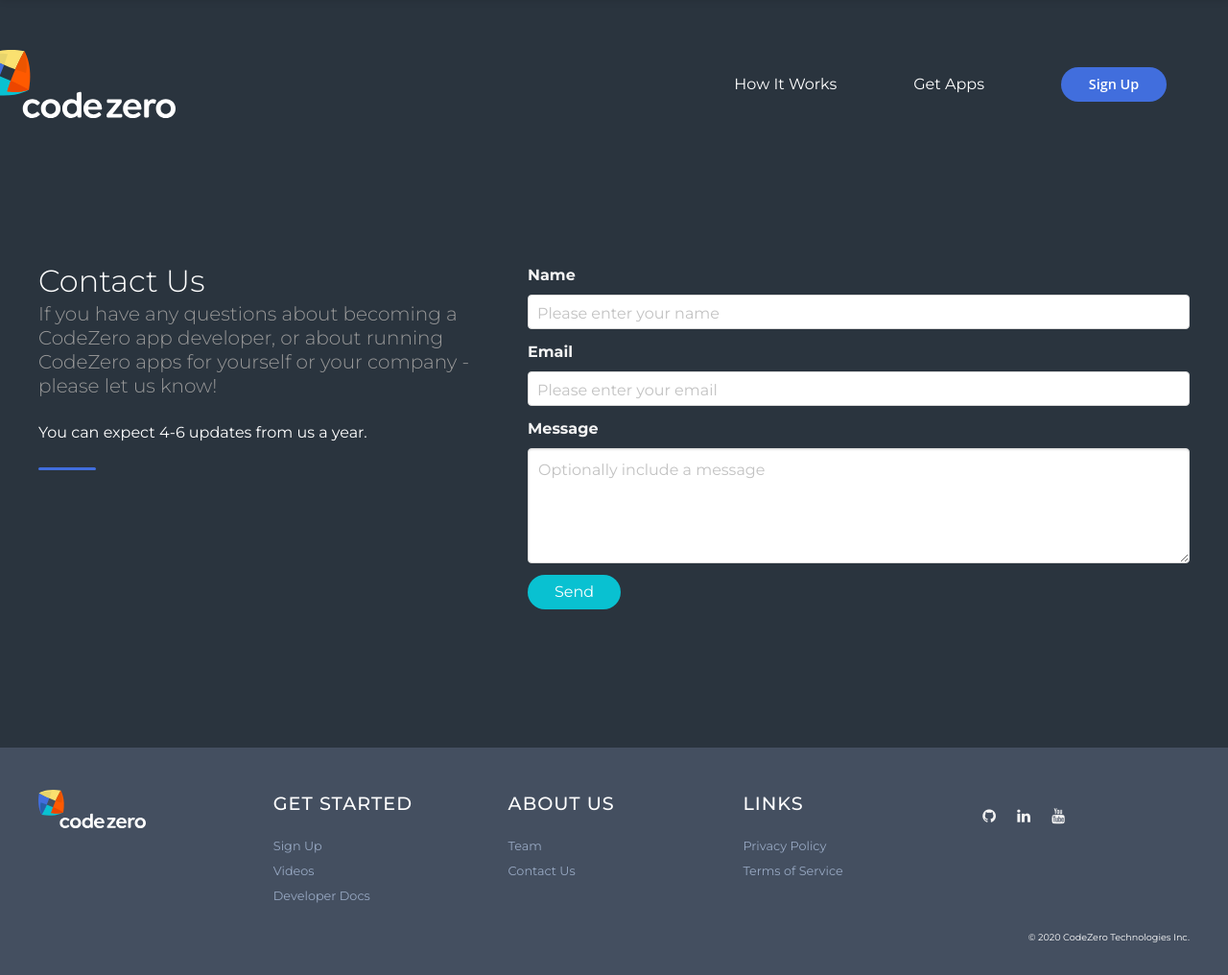
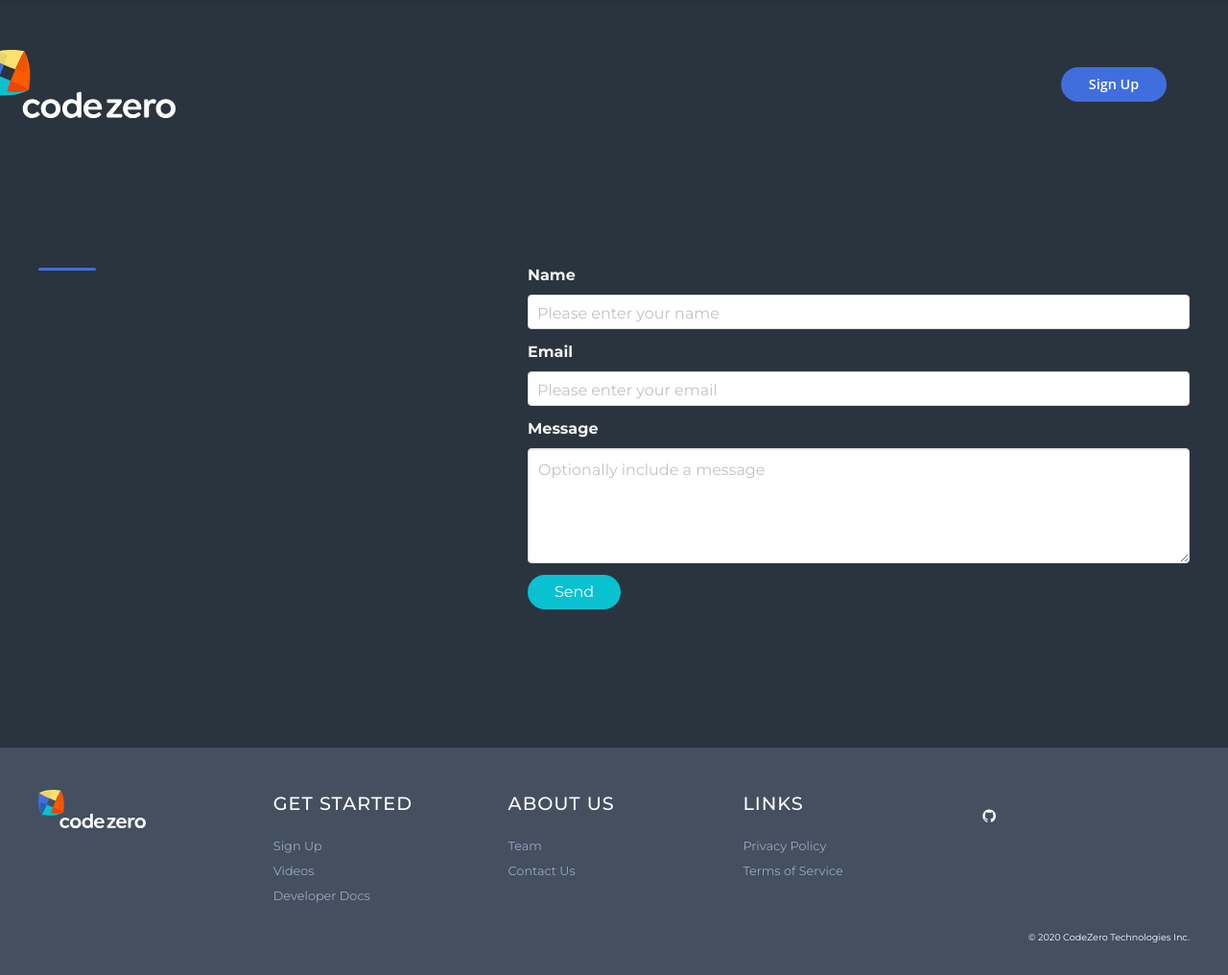
Before and after one commit to traxitt/traxitt.github.io, a plain HTML site: page contact/index.html in a window 1280 px wide. Shown: the whole page at 96% size. Drawn offline with nearby package versions, Linux system fonts and the light colour scheme; a script that the page names is missing.

Commit message:
minor edits

```diff
--- a/contact/index.html
+++ b/contact/index.html
@@ -37,12 +37,6 @@
       <div id="navbar-menu" class="navbar-menu is-static">
 
         <div class="navbar-end">
-          <a href="../#howitworks" class="navbar-item is-secondary" >
-            How It Works
-          </a>
-          <a href="../#marketplace" class="navbar-item is-secondary" >
-            Get Apps
-          </a>
           <a href="https://hub.codezero.io/signup" class="navbar-item">
             <span class="button signup-button rounded secondary-btn raised">
               Sign Up
@@ -72,12 +66,6 @@
     <div id="cloned-navbar-menu" class="navbar-menu is-fixed">
 
       <div class="navbar-end">
-        <a href="../#howitworks" class="navbar-item is-secondary" >
-          How It Works
-        </a>
-        <a href="../#marketplace" class="navbar-item is-secondary" >
-          Get Apps
-        </a>
         <a href="https://hub.codezero.io/signup" class="navbar-item">
           <span class="button signup-button rounded secondary-btn raised">
             Sign Up
@@ -94,14 +82,14 @@
   <div class="container">
     <div class="columns">
       <div class="column is-centered-tablet-portrait">
-        <h1 class="title section-title">Contact Us</h1>
-        <h3 class="subtitle is-5 is-muted">If you have any questions about becoming a CodeZero app developer, or about running CodeZero apps for yourself or your company - please let us know!</h3>
-        <p>You can expect 4-6 updates from us a year.</p>
+        <h1 class="title section-title"></h1>
+        <h3 class="subtitle is-5 is-muted"></h3>
+        <p></p>
         <div class="divider"></div>
       </div>
       <div class="column is-7">
         <div class="contact-form kwes-form">
-          <form method="POST" action="https://kwes.io/api/foreign/forms/iJqFlfnOYzwF3Olr7D1t">
+          <form method="POST" action="">
             <div class="field">
               <label class="label" for="name">Name</label>
               <div class="control">
@@ -212,12 +200,6 @@
                 <a class="level-item" href="https://github.com/c6o"  target="_blank">
                   <span class="icon"><i class="fa fa-github"></i></span>
                 </a>
-                <a class="level-item" href="https://www.linkedin.com/company/codezerotechnologies"  target="_blank">
-                  <span class="icon"><i class="fa fa-linkedin"></i></span>
-                </a>
-                <a class="level-item" href="https://youtube.codezero.io"  target="_blank">
-                  <span class="icon"><i class="fa fa-youtube"></i></span>
-                </a>
               </div>
             </nav>
           </div>
```
Also changed, not shown: privacy/index.html (+0 -18 lines), terms/index.html (+0 -18 lines).
